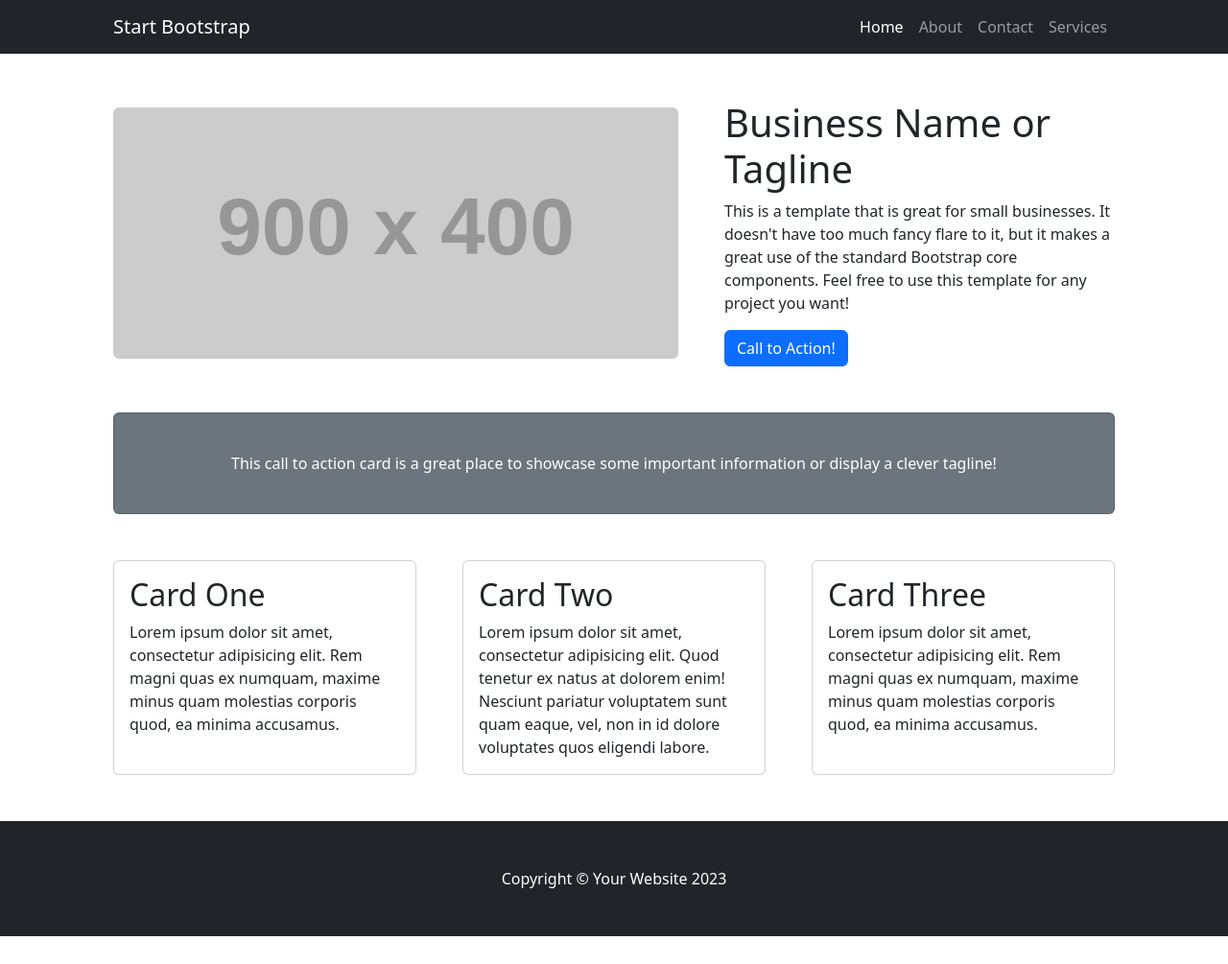
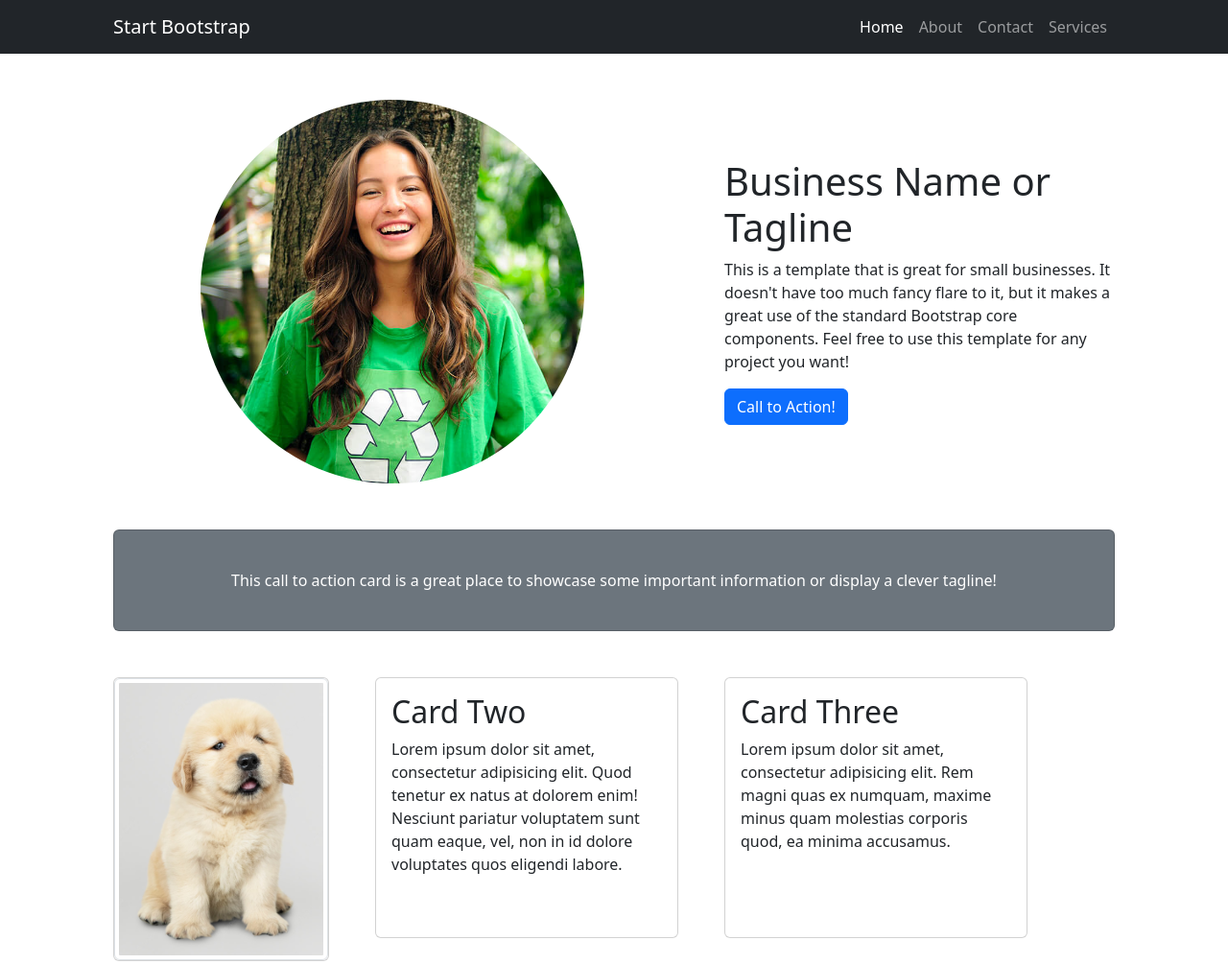
Before and after one commit to GabrielaCS13/Bootstrap, a website: page public_html/index.html in a window 1280 px wide. Shown: the top 1005 px of the page at 96% size. Before the commit the page ends 976 px from the top, so only its background shows below. Drawn offline with nearby package versions, Linux system fonts and the light colour scheme; placeholder pictures from the web are drawn by us.

Commit message:
atualização

```diff
--- a/public_html/index.html
+++ b/public_html/index.html
@@ -31,7 +31,8 @@
         <div class="container px-4 px-lg-5">
             <!-- Heading Row-->
             <div class="row gx-4 gx-lg-5 align-items-center my-5">
-                <div class="col-lg-7"><img class="img-fluid rounded mb-4 mb-lg-0" src="https://dummyimage.com/900x400/dee2e6/6c757d.jpg" alt="..." /></div>
+                <div class="col-lg-1"></div>
+                <div class="col-lg-6"><img src="img/pessoa.jpeg" width="400" class="rounded-circle" alt="..." /></div>
                 <div class="col-lg-5">
                     <h1 class="font-weight-light">Business Name or Tagline</h1>
                     <p>This is a template that is great for small businesses. It doesn't have too much fancy flare to it, but it makes a great use of the standard Bootstrap core components. Feel free to use this template for any project you want!</p>
@@ -44,12 +45,9 @@
             </div>
             <!-- Content Row-->
             <div class="row gx-4 gx-lg-5">
-                <div class="col-md-4 mb-5">
+                <div class="col-md-3 mb-4">
                     <div class="card h-100">
-                        <div class="card-body">
-                            <h2 class="card-title">Card One</h2>
-                            <p class="card-text">Lorem ipsum dolor sit amet, consectetur adipisicing elit. Rem magni quas ex numquam, maxime minus quam molestias corporis quod, ea minima accusamus.</p>
-                        </div>
+                      <img src="img/cachorro.avif" class="img-thumbnail" alt="...">
                     </div>
                 </div>
                 <div class="col-md-4 mb-5">
```
Also changed, not shown: public_html/img/cachorro.avif (added), public_html/img/pessoa.jpeg (added).
